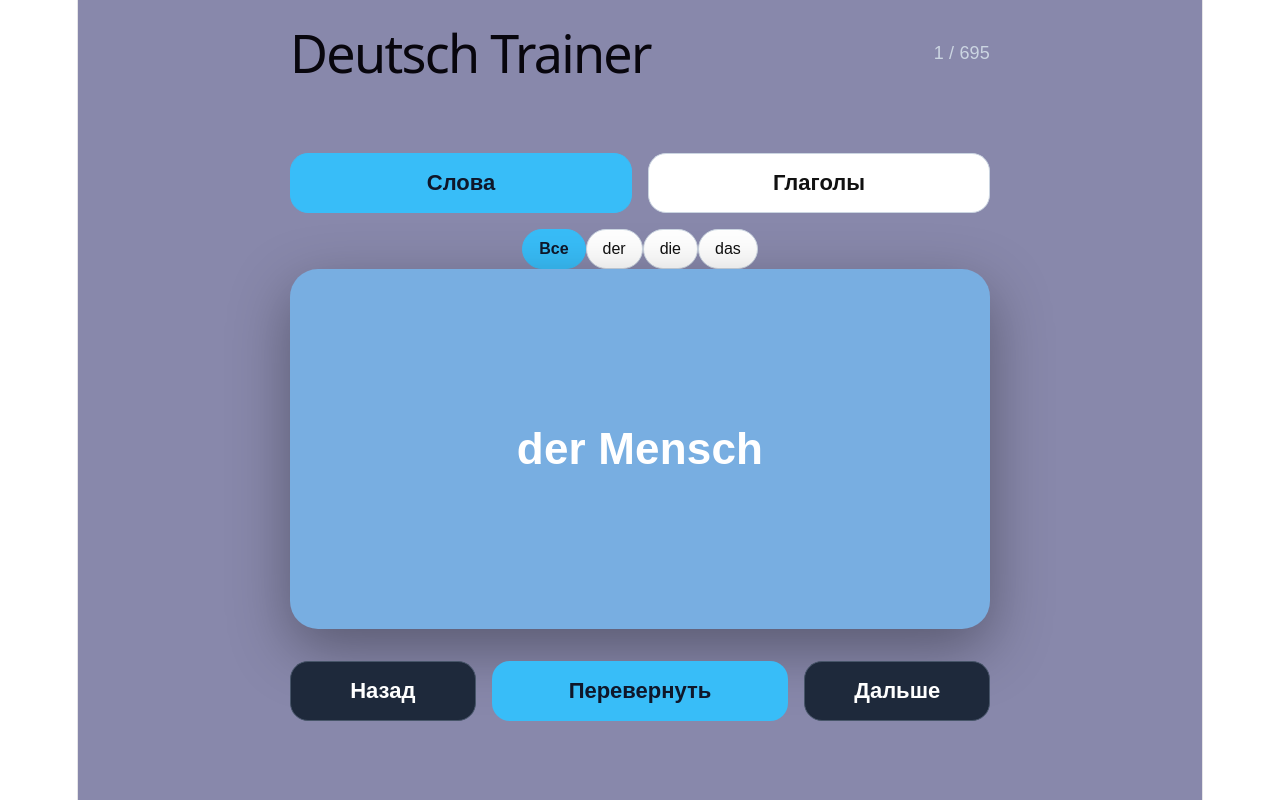
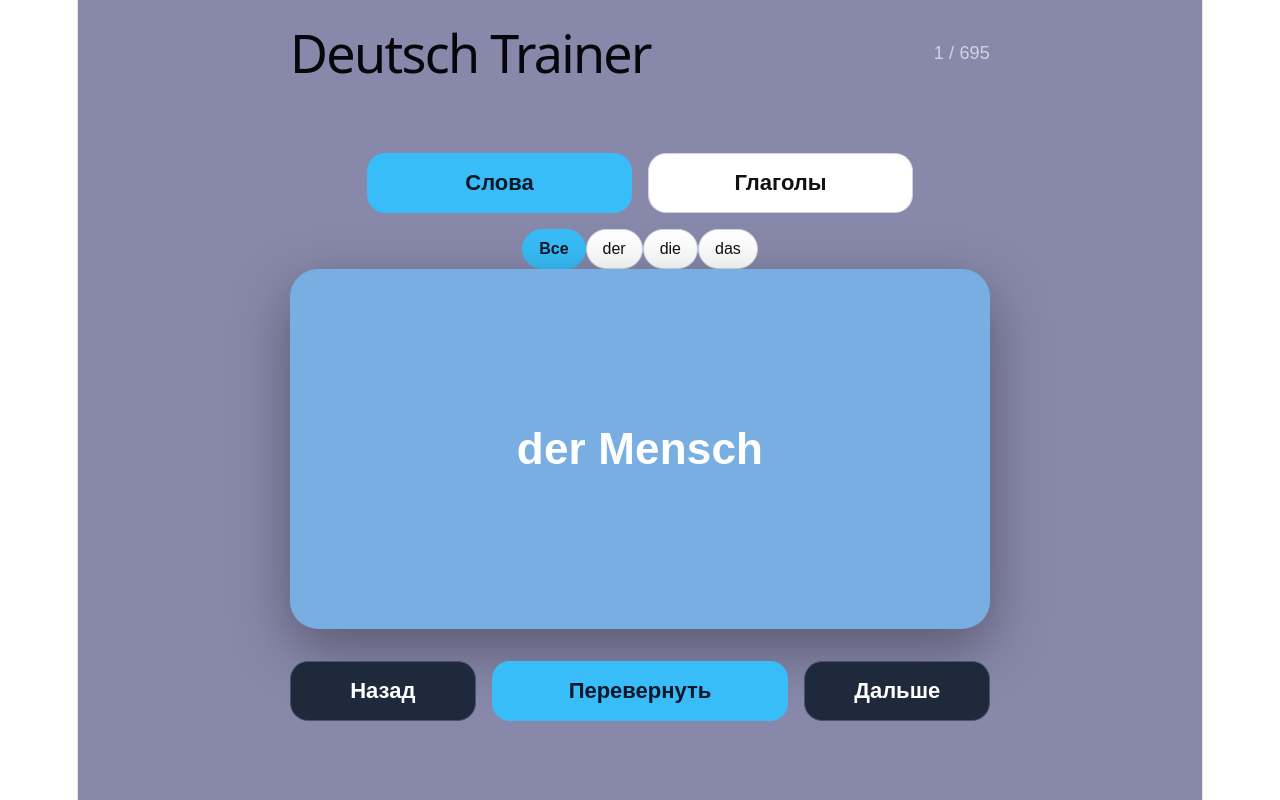
Before and after one commit to Anastasiia21/deutsch-trainer, a React (Vite) app: page / in a window 1280 px wide. Built offline with nearby package versions, Linux system fonts and the light colour scheme.

Commit message:
verbs fix display  update in app

```diff
--- a/src/App.jsx
+++ b/src/App.jsx
@@ -287,7 +287,7 @@ const styles = {
   },
 
   modeButtons: {
-  width: "90%",
+  width: "50%",
   maxWidth: 700,
   margin: "0 auto 16px",
   display: "grid",
@@ -296,7 +296,7 @@ const styles = {
 },
 
 modeButton: {
-  padding: "16px 18px",
+   padding: "16px 18px",
   borderRadius: 18,
   border: "1px solid #cbd5e1",
   background: "white",
```
